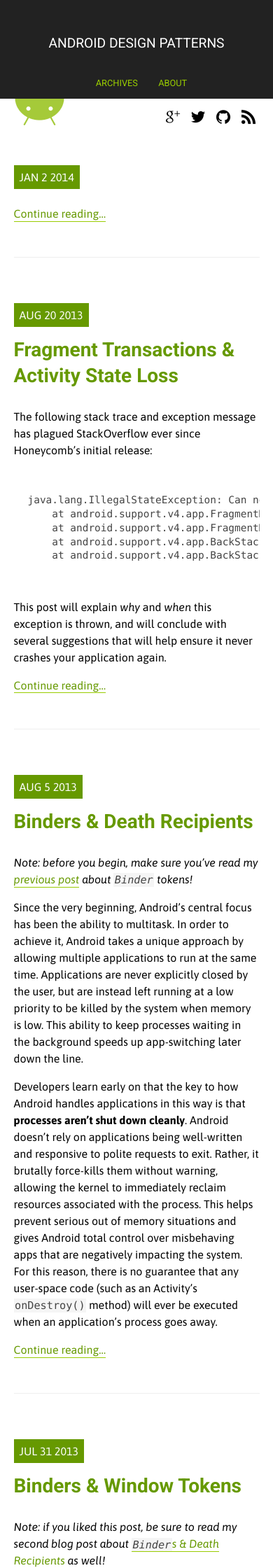
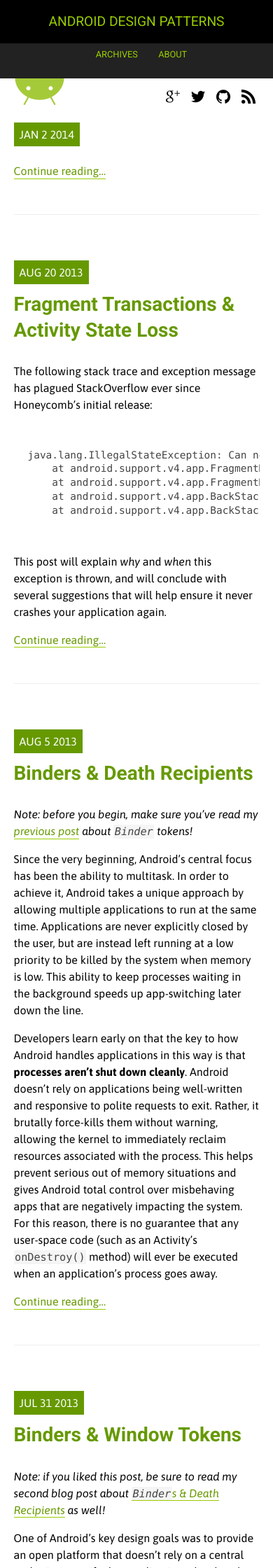
Before and after one commit to alexjlockwood/AndroidDesignPatterns, a Jekyll site: the page built from index.html, in a window 390 px wide. Shown: the top 2240 px of the page at 70% size. Built offline with Jekyll 4.4.1, drawn with Linux system fonts in a browser that asks for light colours; Markdown is read by kramdown in place of the engine named in the settings; the list of posts is cut into pages by our own code; comment, search, counter and statistics services are not loaded.

Commit message:
Changed spacing upon mobile

```diff
--- a/css/style.css
+++ b/css/style.css
@@ -18,9 +18,6 @@
     font-size: 1.75em;
     line-height: 1.3em;
     margin: 1em 0;
-}
-h2.no-border a {
-    border: 0;
 }
 h3, h4 {
     font-family: 'Roboto', sans-serif;
@@ -107,6 +104,9 @@
 a:hover {
     color: #99cc00;
     border-bottom: 1px #ddd solid;
+}
+.no-border a {
+    border: 0;
 }
 em, i {
     font-style: italic;
@@ -362,10 +362,10 @@
         float: none;
     }
     .side {
-        margin-top: 2em;
+        margin-top: 0;
     }
     h2.post-title {
-        margin-top: 20px;
+        margin-top: 0;
     }
     .author {
         display: inline;
@@ -378,16 +378,21 @@
     #header h3 {
         width: 100%;
         text-align: center;
-        margin: 0 0 24px
+        margin: 0 0 14px;
     }
     #header h3 a {
         padding: 1em;
-        padding-top: 50px;
         display: block;
+        margin-left: -10%;
+        margin-right: -10%;
     }
     #header nav {
         clear: both;
         float: none;
         text-align: center;
+        margin-bottom: 12px;
+    }
+    #header nav a {
+        padding: 7px 13px;
     }
 }
```
